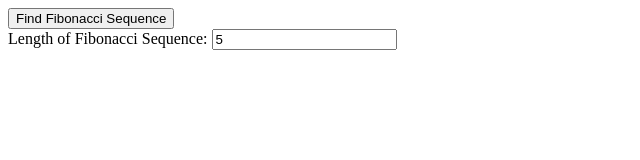
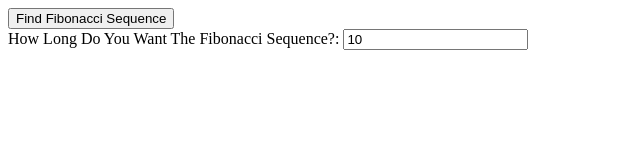
Before and after one commit to rtrood22/FibonacciSequence, a plain HTML site: page index.html in a window 1280 px wide. Shown: the whole page, without its empty margins (0-640 px from the left). Drawn offline with Linux system fonts and the light colour scheme.

Commit message:
Update index.html

```diff
--- a/index.html
+++ b/index.html
@@ -8,8 +8,9 @@
     <div id = "userInterface" class="container">
             <button onclick="main()">Find Fibonacci Sequence</button>
             <div id = "inputPanel">
-                <label for="n">Length of Fibonacci Sequence: </label>
-                <input type="number" id="n" value="5"><br>
+                <label for="n">How Long Do You Want The Fibonacci Sequence?: </label>
+                <label solution="solution" </label>
+                <input type="number" id="n" value="10"><br>
             </div>
         </div>
         <!-- Javascript -->
```
